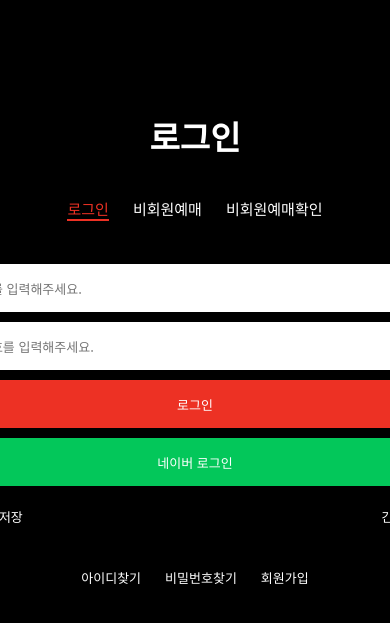
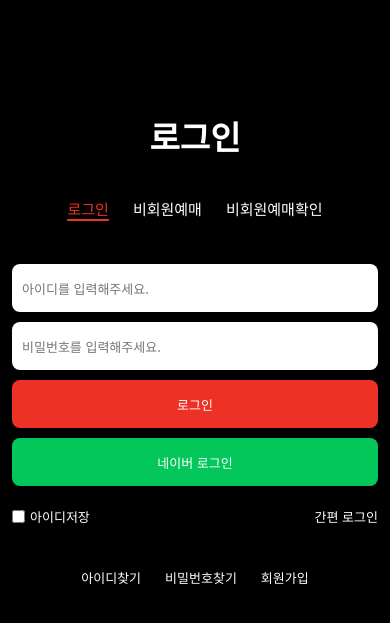
Before and after one commit to Ha-im/Renewal_project_Cgv, a PHP site: page /login.html in a window 390 px wide; the page is wider, and only the part inside the window is pictured. Shown: the top 623 px of that part. Run offline with PHP 8.4, Linux system fonts and the light colour scheme.

Commit message:
반응형구현 완료

```diff
--- a/css/login.css
+++ b/css/login.css
@@ -48,6 +48,7 @@ input[type="submit"]:active,input[type="button"]:active{
 input[type="button"]{
     color:#fff;
     background:var(--primary_color);
+    font-size:0.875em;
 }
 .tel_ok, .verification_ok{
     width:100%;
@@ -90,7 +91,6 @@ button[type="button"]:active,.sms:active{
     margin-bottom:48px;
 }
 .tab1{
-    width:500px;
     height:100%;
 }
 .naverLogin{
@@ -156,6 +156,12 @@ button[type="button"]:active,.sms:active{
     display:flex;
     gap:8px;
 }
+input[type="radio"] {
+    accent-color: red; /* 또는 #ff0000 등 원하는 색 */
+  }
+input[type="checkbox"] {
+accent-color: red; /* 또는 #ff0000 등 원하는 색 */
+}
 .privacy_Policy{
     display:flex;
     flex-direction: column;
@@ -203,3 +209,15 @@ button[type="button"]:active,.sms:active{
     white-space: nowrap;
     border: 0;
 }
+/* 미디어 */
+@media (max-width:500px) {
+    .form-group{
+        width:100%;
+    }
+    input[type="button"]{
+        font-size:0.7em;
+    }
+    #tab1{
+        width:100%;
+    }
+}
```
